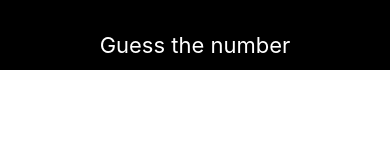
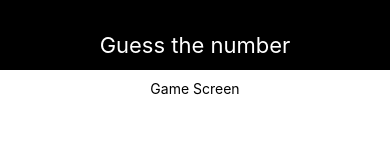
Before and after one commit to ing-arriola/rn-guess-number, a React Native app: screen / in a window 390 px wide. Shown: the top 160 px of the page. Built offline with nearby package versions, Linux system fonts and the light colour scheme.

Commit message:
Added StartGame component

```diff
--- a/App.js
+++ b/App.js
@@ -3,12 +3,14 @@
 import { StyleSheet, Text, View } from "react-native";
 
 import Header from "./Components/Header";
+import StartGame from "./Screens/StartGame";
 
 export default function App() {
   return (
     <View style={styles.container}>
       <Header title="Guess the number" />
       <StatusBar style="auto" />
+      <StartGame />
     </View>
   );
 }
--- /dev/null
+++ b/Screens/StartGame.js
@@ -0,0 +1,19 @@
+import React from "react";
+import { StyleSheet, Text, View } from "react-native";
+const StartGame = () => {
+  return (
+    <View style={styles.screen}>
+      <Text>Game Screen</Text>
+    </View>
+  );
+};
+
+const styles = StyleSheet.create({
+  screen: {
+    flex: 1,
+    padding: 10,
+    alignItems: "center",
+  },
+});
+
+export default StartGame;
```
